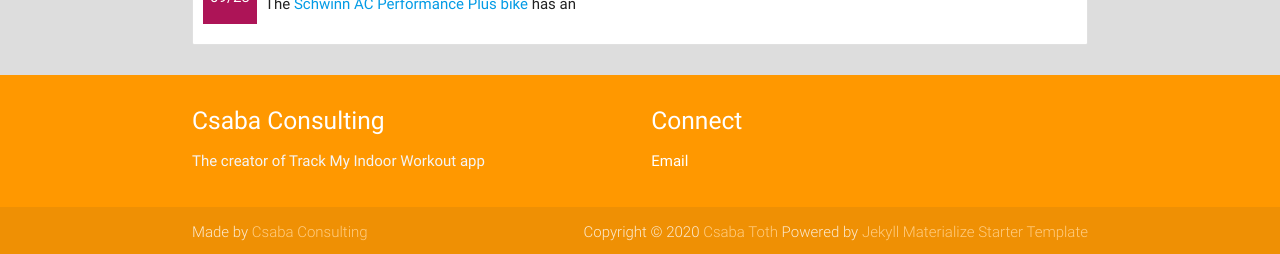
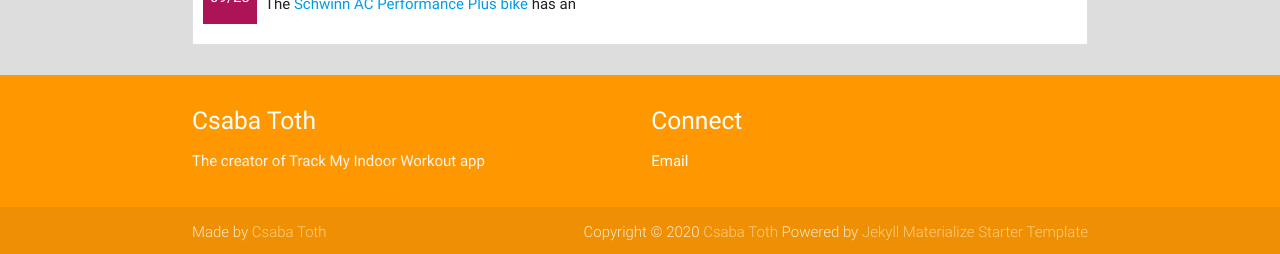
Before and after one commit to TrackMyIndoorWorkout/TrackMyIndoorWorkout.github.io, a Jekyll site: the page built from index.md, in a window 1280 px wide. Shown: the part 1751-2005 px from the top of the page. Built offline with Jekyll 4.4.1, drawn with Linux system fonts in a browser that asks for light colours.

Commit message:
Csaba Consulting -> Csaba Toth in the footer

```diff
--- a/_includes/footer.html
+++ b/_includes/footer.html
@@ -2,7 +2,7 @@
   <div class="container">
     <div class="row">
       <div class="col l6 s12">
-        <h5 class="white-text">Csaba Consulting</h5>
+        <h5 class="white-text">Csaba Toth</h5>
         <p class="grey-text text-lighten-4">The creator of Track My Indoor Workout app</p>
       </div>
       <div class="col l3 s12">
@@ -18,7 +18,7 @@
   <div class="footer-copyright">
     <div class="container">
       <div>
-        Made by <a target="_blank" class="orange-text text-lighten-3" href="https://csaba.page/">Csaba Consulting</a>
+        Made by <a target="_blank" class="orange-text text-lighten-3" href="https://csaba.page/">Csaba Toth</a>
         <span style="text-align: right; float: right">
         Copyright &copy; 2020 <a href="https://csaba.page/" class="orange-text text-lighten-3">Csaba Toth</a>
         Powered by <a target="_blank" href="https://github.com/macrod68/jekyll-materialize-starter-template" class="orange-text text-lighten-3">Jekyll Materialize Starter Template</a>
```
